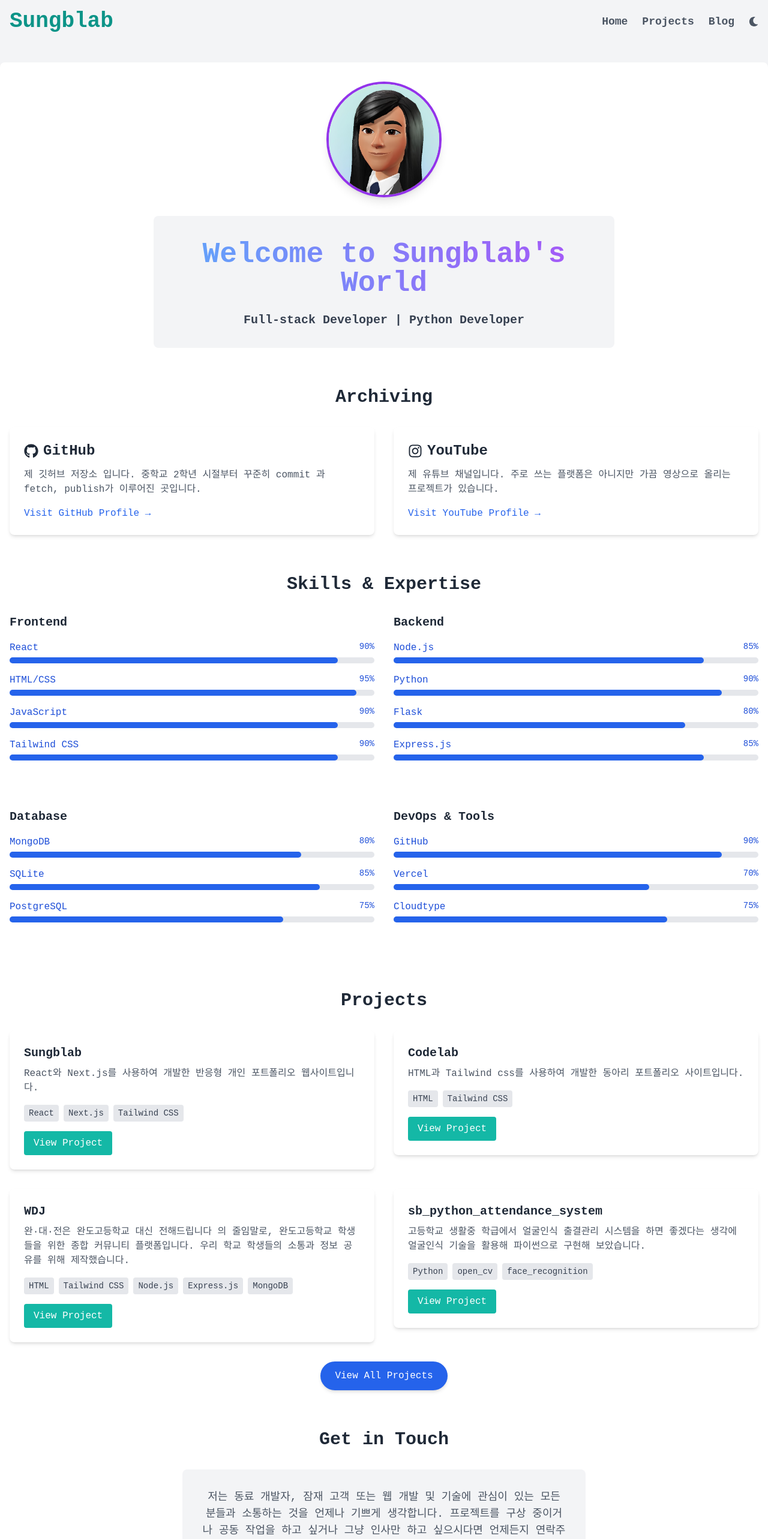
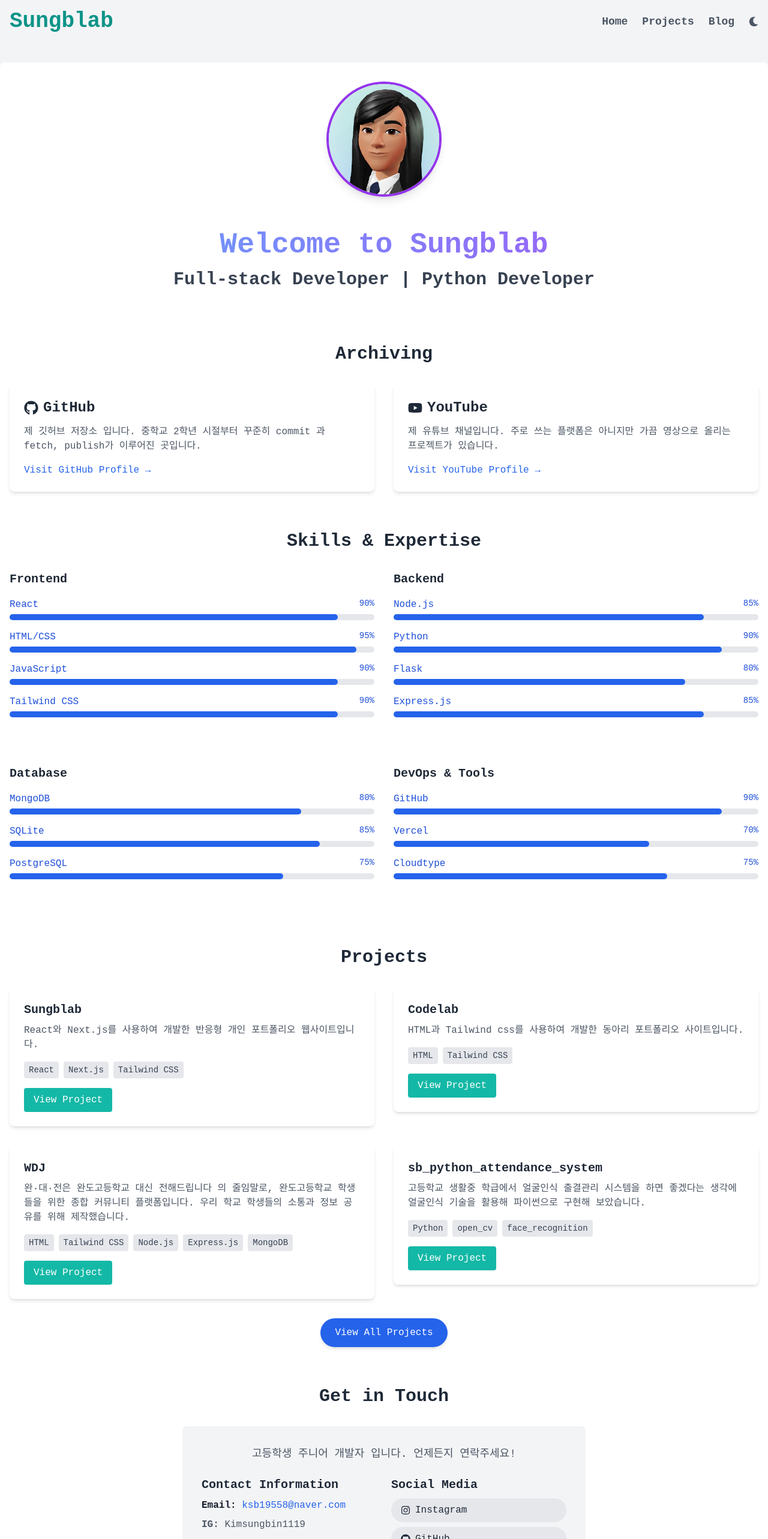
Before and after one commit to Sungblab/sungblab-nextjs, a Next.js app: page / in a window 1280 px wide. Shown: the top 2566 px of the page at 60% size. Built offline with nearby package versions, Linux system fonts and the light colour scheme; a web font is replaced by a local one.

Commit message:
Update index.tsx

```diff
--- a/pages/index.tsx
+++ b/pages/index.tsx
@@ -13,7 +13,7 @@
 import { projects } from "../data/projects";
 import Image from "next/image";
 import profilePic from "../img/sb.jpg";
-import { FaInstagram, FaGithub } from "react-icons/fa";
+import { FaInstagram, FaGithub, FaYoutube } from "react-icons/fa";
 
 const skillCategories = [
   {
@@ -232,26 +232,26 @@
       >
         <AnimatedSection>
           <section className="mb-16 text-center flex flex-col items-center relative">
-            <div className="relative z-10 flex flex-col items-center justify-center h-full">
-              <div className="mb-8 relative w-48 h-48">
+            <div className="relative z-10 flex flex-col items-center justify-center h-full w-full">
+              <div className="mb-6 relative w-40 h-40 sm:w-48 sm:h-48">
                 <Image
                   src={profilePic}
                   alt="Sungblab's profile"
-                  width={500}
-                  height={300}
+                  layout="fill"
+                  objectFit="cover"
                   className="rounded-full border-4 border-purple-600 shadow-lg"
                 />
               </div>
               <div
-                className={`p-8 rounded-lg backdrop-filter backdrop-blur-md max-w-3xl w-full ${
-                  theme === "dark" ? "bg-gray-800 bg-opacity-70" : "bg-gray-100"
+                className={`p-4 sm:p-6 rounded-lg backdrop-filter backdrop-blur-md w-full ${
+                  theme === "dark" ? "bg-gray-900 bg-opacity-70" : "bg-white"
                 }`}
               >
-                <h1 className="text-5xl py-2 font-bold mb-4 bg-clip-text text-transparent bg-gradient-to-r from-blue-400 to-purple-500">
-                  Welcome to Sungblab's World
+                <h1 className="text-3xl sm:text-4xl md:text-5xl py-2 font-bold mb-2 bg-clip-text text-transparent bg-gradient-to-r from-blue-400 to-purple-500">
+                  Welcome to Sungblab
                 </h1>
                 <p
-                  className={`text-xl font-bold ${
+                  className={`text-xl sm:text-2xl md:text-3xl font-bold ${
                     theme === "dark" ? "text-gray-200" : "text-gray-700"
                   } text-shadow`}
                 >
@@ -282,7 +282,7 @@
                 title="YouTube"
                 description={`제 유튜브 채널입니다. 주로 쓰는 플랫폼은 아니지만 가끔 영상으로 올리는 프로젝트가 있습니다.`}
                 link="https://www.youtube.com/@sungbing1119"
-                icon={<FaInstagram />}
+                icon={<FaYoutube />}
               />
             </div>
           </section>
@@ -364,10 +364,7 @@
                   theme === "dark" ? "text-gray-300" : "text-gray-600"
                 }`}
               >
-                저는 동료 개발자, 잠재 고객 또는 웹 개발 및 기술에 관심이 있는
-                모든 분들과 소통하는 것을 언제나 기쁘게 생각합니다. 프로젝트를
-                구상 중이거나 공동 작업을 하고 싶거나 그냥 인사만 하고
-                싶으시다면 언제든지 연락주세요!
+                고등학생 주니어 개발자 입니다. 언제든지 연락주세요!
               </p>
               <div className="grid grid-cols-1 md:grid-cols-2 gap-6 mb-6">
                 <div>
```
